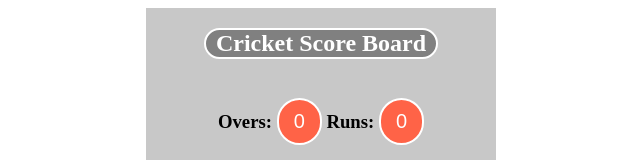
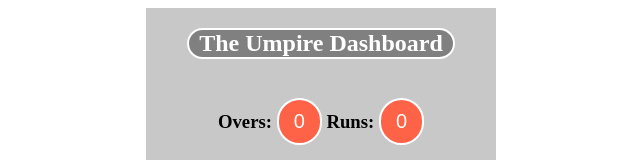
Before and after one commit to kazisaheb/Score-Counter, a plain HTML site: page index.html in a window 1280 px wide. Shown: the top 160 px of the page, without its empty margins (319-959 px from the left). Drawn offline with Linux system fonts and the light colour scheme.

Commit message:
The Umpire Rename

```diff
--- a/index.html
+++ b/index.html
@@ -5,7 +5,7 @@
   <meta charset="UTF-8">
   <meta http-equiv="X-UA-Compatible" content="IE=edge">
   <meta name="viewport" content="width=device-width, initial-scale=1.0">
-  <title>Cricket Score Board</title>
+  <title>The Umpire</title>
   <link rel="shortcut icon"
     href="https://icons.iconarchive.com/icons/google/noto-emoji-activities/256/52740-cricket-game-icon.png"
     type="image/x-icon">
@@ -14,7 +14,7 @@
 
 <body>
   <div class="sec">
-    <h2>Cricket Score Board</h2>
+    <h2>The Umpire Dashboard</h2>
     <h3>Overs: <button id="Overs">0</button> Runs: <button id="Runs">0</button></h3>
     <h2 class="bowlerName">This over<input id="bowlerName" type="text" placeholder="Bowler name:"></h2>
     <div class="s">
```
